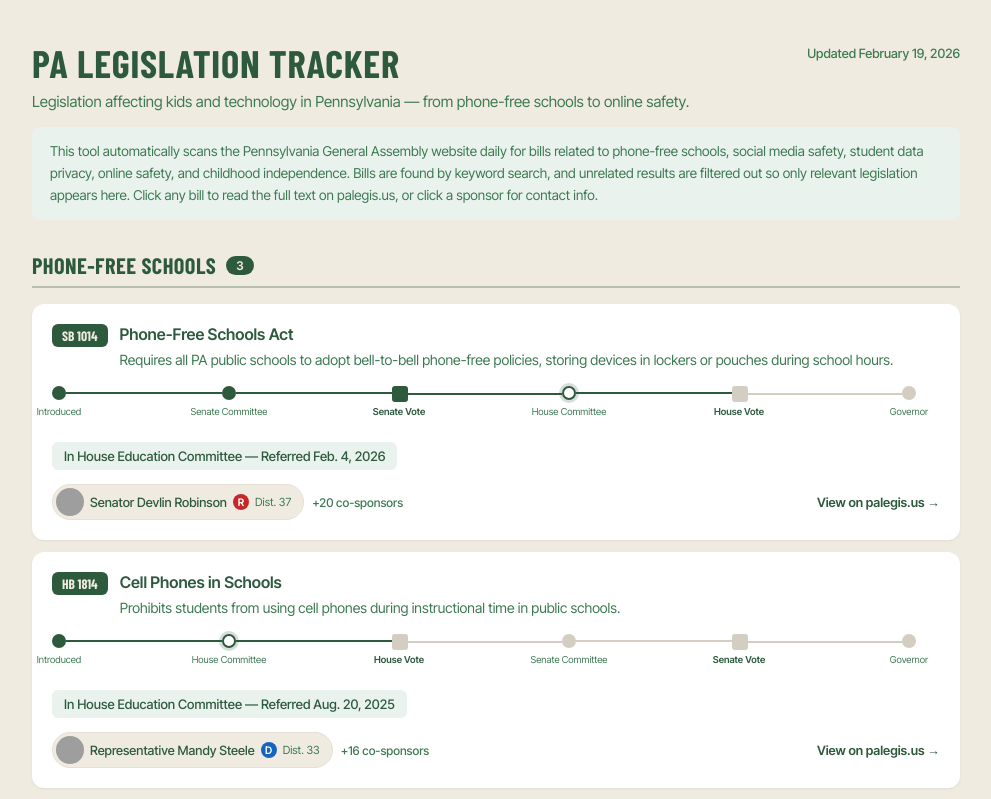
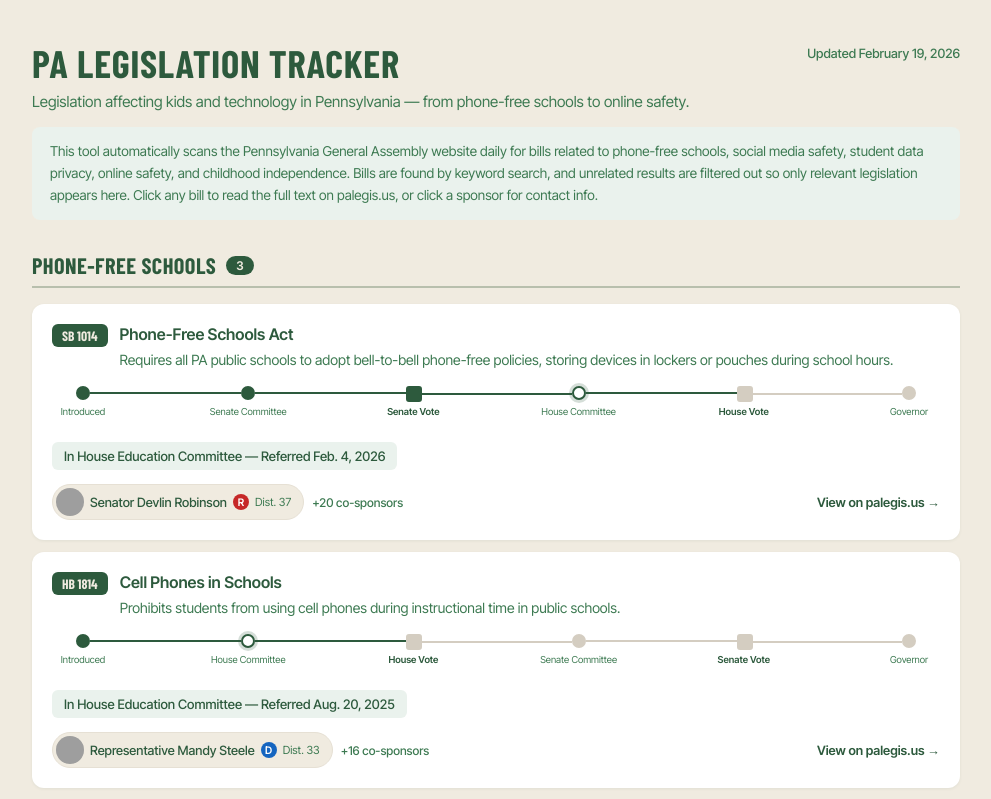
Before and after one commit to abirdbecker/pa-bill-tracker, a React (Vite) app: page / in a window 1280 px wide. Shown: the top 799 px of the page, without its empty margins (144-1135 px from the left). Built offline with nearby package versions, Linux system fonts and the light colour scheme; grey boxes are pictures that could not be loaded; the HTML template or start-up script is replaced by a standard one; a web font is replaced by a local one.

Commit message:
Center timeline horizontally within the bill card
Co-Authored-By: Claude Opus 4.6 <noreply@anthropic.com>

```diff
--- a/src/App.css
+++ b/src/App.css
@@ -193,7 +193,7 @@
 .timeline {
   display: flex;
   margin: 12px 0;
-  padding: 4px 24px 20px 0;
+  padding: 4px 24px 20px 24px;
 }
 
 .timeline__segment {
```
